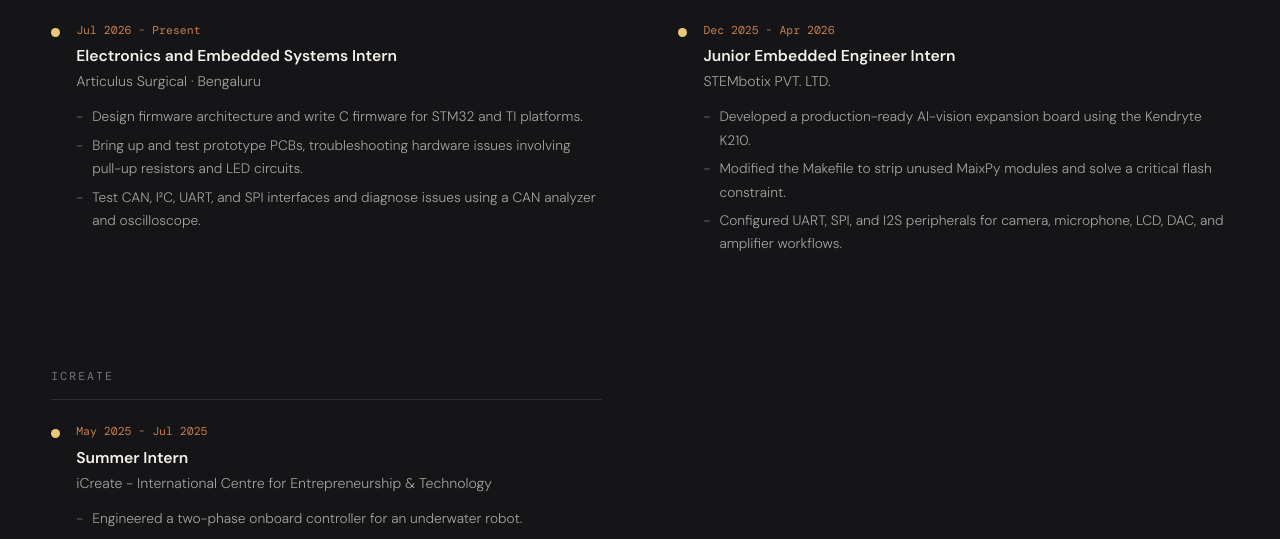
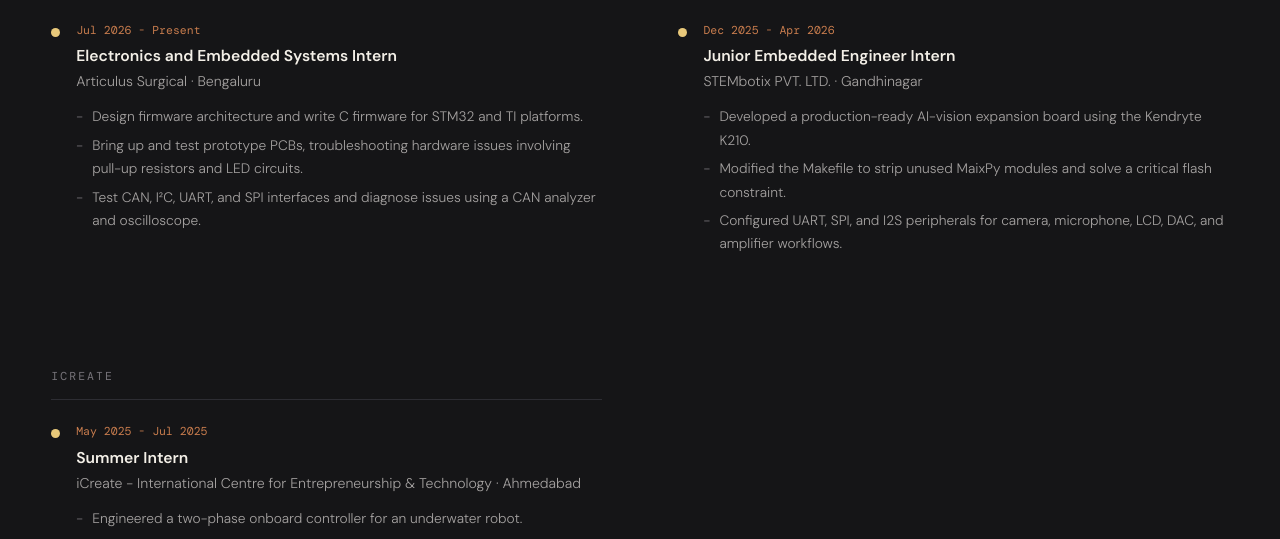
Before and after one commit to aryanthakar-80/aryanthakar-80.github.io, a plain HTML site: page index.html in a window 1280 px wide. Shown: the part 1793-2332 px from the top of the page. Drawn offline with nearby package versions, Linux system fonts and the light colour scheme; a web font is replaced by a local one.

Commit message:
Add locations to previous internships

```diff
--- a/index.html
+++ b/index.html
@@ -999,7 +999,7 @@
             <div>
               <div class="tl-date">Dec 2025 - Apr 2026</div>
               <h3 class="tl-role">Junior Embedded Engineer Intern</h3>
-              <div class="tl-org">STEMbotix PVT. LTD.</div>
+              <div class="tl-org">STEMbotix PVT. LTD. · Gandhinagar</div>
               <ul class="tl-bullets">
                 <li>Developed a production-ready AI-vision expansion board using the Kendryte K210.</li>
                 <li>Modified the Makefile to strip unused MaixPy modules and solve a critical flash constraint.</li>
@@ -1017,7 +1017,7 @@
             <div>
               <div class="tl-date">May 2025 - Jul 2025</div>
               <h3 class="tl-role">Summer Intern</h3>
-              <div class="tl-org">iCreate - International Centre for Entrepreneurship & Technology</div>
+              <div class="tl-org">iCreate - International Centre for Entrepreneurship & Technology · Ahmedabad</div>
               <ul class="tl-bullets">
                 <li>Engineered a two-phase onboard controller for an underwater robot.</li>
                 <li>Modified BlueOS to transmit H.264 video packets over RS485 alongside IMU and pressure telemetry.</li>
```
